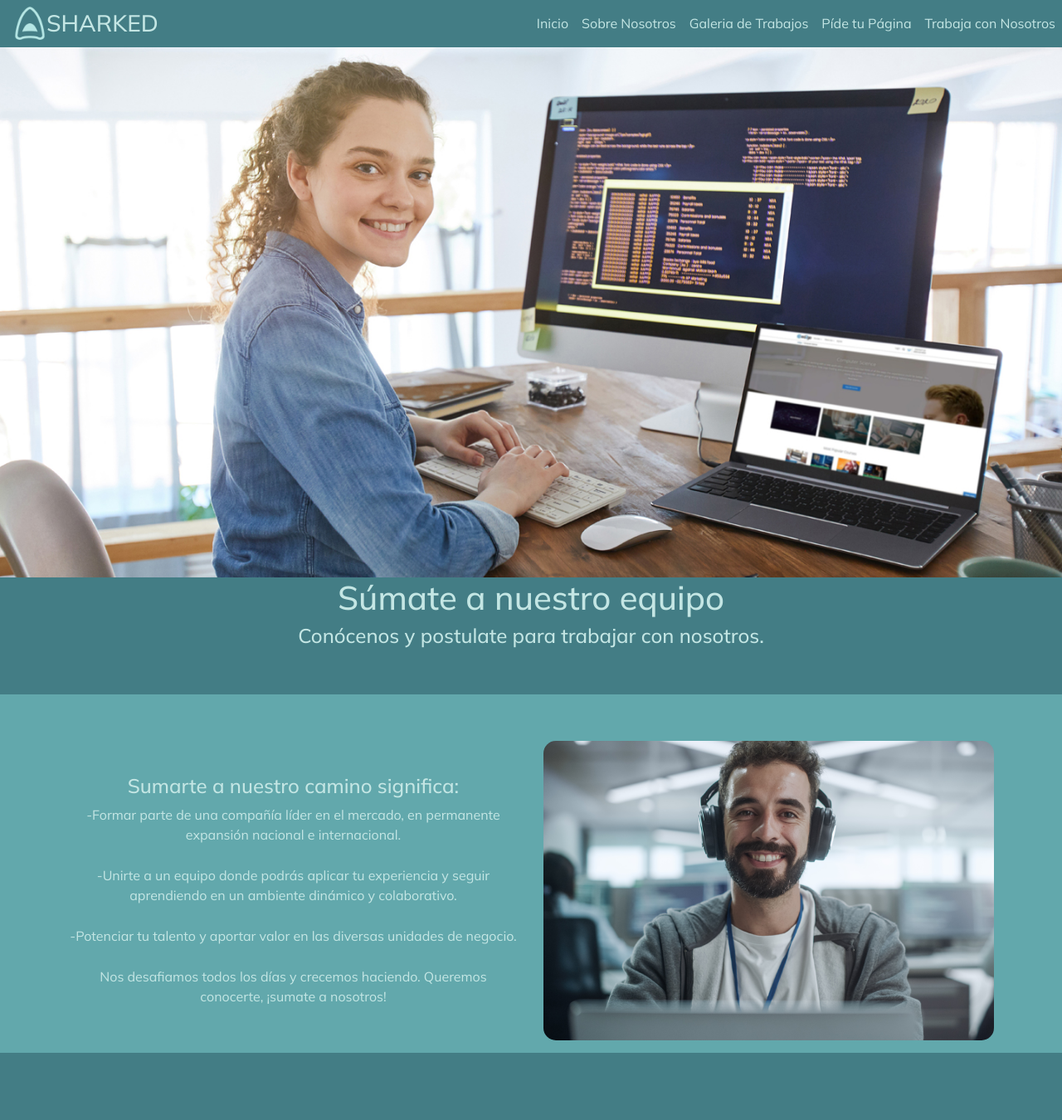
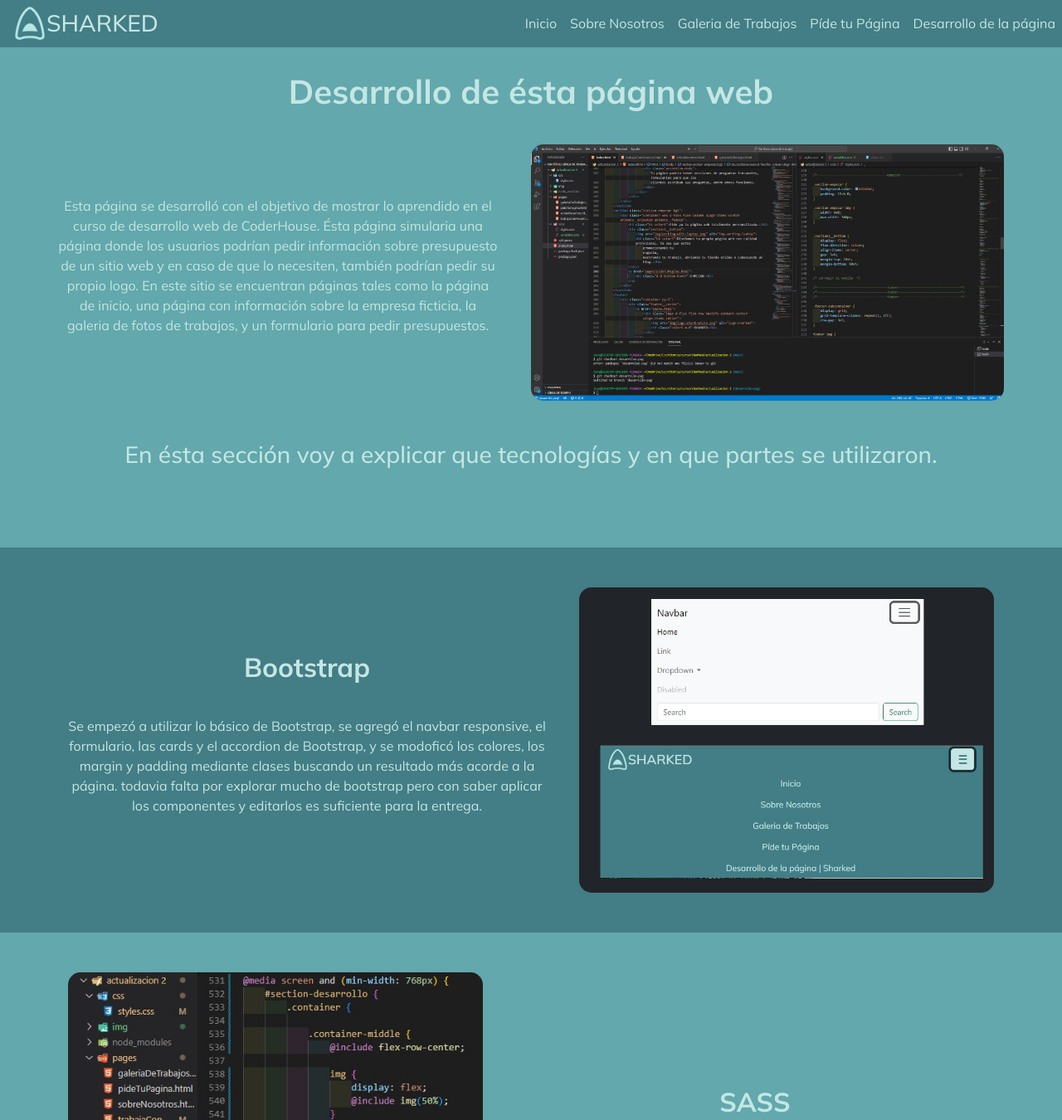
Before and after one commit to josecoronel20/Proyecto-final-CoderHouse, a website: page pages/trabajaConNosotros.html in a window 1280 px wide. Shown: the part 2-1352 px from the top of the page at 83% size. Drawn offline with nearby package versions, Linux system fonts and the light colour scheme.

Commit message:
actualizacion de la pagina de desarrollo

```diff
--- a/pages/trabajaConNosotros.html
+++ b/pages/trabajaConNosotros.html
@@ -5,7 +5,8 @@
     <meta charset="UTF-8">
     <meta http-equiv="X-UA-Compatible" content="IE=edge">
     <meta name="viewport" content="width=device-width, initial-scale=1.0">
-    <title>Trabaja Con Nosotros</title>
+    <title>Desarrollo de la página |
+        Sharked</title>
     <link href="https://cdn.jsdelivr.net/npm/bootstrap@5.3.0-alpha1/dist/css/bootstrap.min.css" rel="stylesheet"
         integrity="sha384-GLhlTQ8iRABdZLl6O3oVMWSktQOp6b7In1Zl3/Jr59b6EGGoI1aFkw7cmDA6j6gD" crossorigin="anonymous">
     <link rel="stylesheet" href="../css/styles.css">
@@ -47,56 +48,84 @@
                             <a class="nav-link text-hover" href="pideTuPagina.html">Píde tu Página</a>
                         </li>
                         <li class="nav-item ">
-                            <a class="nav-link text-hover" href="trabajaConNosotros.html">Trabaja con Nosotros</a>
+                            <a class="nav-link text-hover" href="trabajaConNosotros.html">Desarrollo de la página</a>
                         </li>
                 </div>
             </div>
         </nav>
     </header>
-    <section id="trabajaConNos">
-        <div class="banner__trabajaConNos d-flex flex-column align-items-center">
-            <img src="../img/developer.jpg" alt="">
-            <h1 class="h1 colorS">Súmate a nuestro equipo</h1>
-            <h4 class="h4 colorS">Conócenos y postulate para trabajar con nosotros.</h4>
+    <section id="section-desarrollo" class="py-5">
+        <div class="container">
+            <h1><strong>Desarrollo de ésta página web</strong></h1>
+                <div class="container-middle mb-5">
+                    <p>Esta página se desarrolló con el objetivo de mostrar lo aprendido en el curso de desarrollo web
+                        de
+                        CoderHouse.
+                        Ésta página simularia una página donde los usuarios podrían pedir información sobre presupuesto
+                        de
+                        un sitio web y en caso de que lo necesiten, también podrían pedir su propio logo.
+                        En este sitio se encuentran páginas tales como la página de inicio, una página con información
+                        sobre
+                        la empresa ficticia, la galeria de fotos de trabajos, y un formulario para pedir presupuestos.
+                    </p>
+                    <img src="../img/screenshot.jpg" alt="">
+                </div>
+            <h3>En ésta sección voy a explicar que tecnologías y en que partes se utilizaron.</h3>
         </div>
     </section>
-    <section class="postulate">
-        <div class="section-postulate bgS">
+    <main>
+        <div class="bootstrap py-5">
             <div class="container">
-                <div class="section-img img-2 my-5">
                 <div>
-                        <h4 class="h4 colorS">Sumarte a nuestro camino significa:</h4>
-                        <ul class="colorS">
-                            <li>-Formar parte de una compañía líder en el mercado, en permanente expansión nacional e
-                                internacional.</li>
-                            <li>-Unirte a un equipo donde podrás aplicar tu experiencia y seguir aprendiendo en un
-                                ambiente
-                                dinámico y colaborativo.</li>
-                            <li>-Potenciar tu talento y aportar valor en las diversas unidades de negocio.</li>
-                            <p>Nos desafiamos todos los días y crecemos haciendo.
-                                Queremos conocerte, ¡sumate a nosotros!</p>
-                        </ul>
+                    <h2>Bootstrap</h2>
+                    <p>Se empezó a utilizar lo básico de Bootstrap, se agregó el navbar responsive, el
+                        formulario, las cards y el accordion de Bootstrap, y se modoficó los colores, los margin y padding mediante clases buscando un
+                        resultado más acorde a la página.
+                        todavia falta por explorar mucho de bootstrap pero con saber aplicar los componentes y editarlos es suficiente para la entrega.
+                    </p>
                 </div>
-                    <img src="../img/imagen_desarrollo-profesional.jpg" alt="">
+                <img src="../img/navbar.jpg" alt="">
             </div>
         </div>
-    </section>
-    <div class="container d-flex flex-column align-items-center">
-        <div class="section-img img-1  my-5">
-            <img src="../img/postulate.jpg" alt="">
+        <div class="Sass py-5">
+            <div class="container">
                 <div>
-                <h3 class="h3 colorS">Querémos conocerte</h3>
-                <p class="colorS">Si querés sumarte a nuestro equipo y tenés experiencia, Haz click aquí para
-                    postularte.</p>
+                    <h2>SASS</h2>
+                    <p>Se empezó a utilizar lo básico de Sass, variables, mixins, y extends, tambíen se comenzó a probar
+                        las clasicas anidaciones de Sass. Obviamente para la utilización de Sass se necesito hacer la
+                        instalación de el mismo.
+                        se utilizó la forma de instalación más larga con instrucciones del profesor, se editó el archivo package.json y se ignoró la carpeta node_modules para ser subido a GitHub.
+                    </p>
+                </div>
+                <img src="../img/sass.jpg" alt="">
             </div>
         </div>
-        <a href="pages/pideTuPagina.html" class="mb-5">
-            <h5 class="m-0 button-hover">POSTÚLATE</h5>
-        </a>
+        <div class="git-github py-5">
+            <div class="container">
+                <div>
+                    <h2>GIT y GitHub</h2>
+                    <p>También fue necesaria la instalaion y posterior utilizaciónde GIT, se comenzó a utiizar los
+                        clasicos comandos de branchs y commits.
+                    </p>
+                    <p> Después de aprender a usar lo básico de GIT se subieron todos los archivos a GitHub para también
+                        aprender a utilizarlo y además utilizarlo como sitio de correcciones para los tutores.</p>
+                </div>
+                <img src="../img/git-github.jpg" alt="">
             </div>
         </div>
-    <footer>
-        <div class="container py-5">
+        <div class="logo-illustrator py-5">
+            <div class="container">
+                <div>
+                    <h2>Logo</h2>
+                    <p>por último se utilizó Illustrator para crear el logo desde 0, ésto lo agrego por mi cuenta ya que
+                        poseía conocimientos básicos de Illustrator y Photoshop.</p>
+                </div>
+                <img src="../img/git-github.jpg" alt="">
+            </div>
+        </div>
+    </main>
+    <footer class="my-5">
+        <div class="container">
             <div class="footer__center">
                 <a href="../index.html">
                     <div class="logo d-flex flex-row justify-content-center align-items-center">
--- /dev/null
+++ b/scss/_variables.scss
@@ -0,0 +1,25 @@
+$colorS: #C4E6E4;
+
+@mixin paddingY{
+    padding: 5vh 0;
+}
+
+@mixin flex-row-center{
+    display: flex;
+    flex-direction: row;
+    justify-content: center;
+    align-items: center;
+    gap:5vh;
+}
+
+@mixin flex-column-center{
+    display: flex;
+    flex-direction: column;
+    align-items: center;
+}
+
+@mixin img($width){
+    width: $width;
+    height: auto;
+    border-radius: 15px;
+}
--- a/scss/styles.scss
+++ b/scss/styles.scss
@@ -3,6 +3,8 @@
     padding: 0;
     margin: 0;
 }
+
+@import 'variables';
 
 .colorP {
     color: #437D85;
@@ -483,61 +485,79 @@ li::marker {
 
 
 
-/*trabaja con nosotros----------------------------------------------------*/
-/*trabaja con nosotros----------------------------------------------------*/
-/*trabaja con nosotros----------------------------------------------------*/
+/*desarrollo de la página----------------------------------------------------*/
+/*desarrollo de la página----------------------------------------------------*/
+/*desarrollo de la página----------------------------------------------------*/
 
-#trabajaConNos {
-    padding-top: 7vh;
+#section-desarrollo {
+    padding: 14vh 0 7vh 0;
+    background-color: #62A8AC;
+    color: $colorS;
 
-    .banner__trabajaConNos img {
-        width: 100%;
+    h1 {
+        margin-bottom: 5vh;
     }
 
-}
+    .container {
+        @include flex-column-center;
+        @include paddingY;
 
-
-
-.section-img {
-    display: flex;
-    justify-content: center;
-    align-items: center;
-    padding-top: 7vh;
-
-    ul{
-        margin: 0;
-        padding: 0;
-    }
-
-    li {
-        list-style: none;
-        margin-bottom: 25px;
-    }
-
-    img {
-        width: 60%;
-        border-radius: 15px;
-        margin-bottom: 15px;
+        img {
+            @include img(100%);
+            display: none;
+        }
     }
 }
 
-.img-1 {
-    flex-direction: column;
-}
+main {
 
-.img-2 {
-    flex-direction: column-reverse;
+        .container {
+            @include flex-column-center;
+            color: $colorS;
+
+            h2 {
+                font-weight: bold;
+                margin-bottom: 5vh;
+            }
+
+            img {
+                @include img(100%)
+            }
+        }
+    }
+
+main div:nth-child(even) {
+    background-color: #62A8AC;
 }
 
 @media screen and (min-width: 768px) {
-    .section-img{
-        display: grid;
-        grid-template-columns: repeat(2, 1fr);
-        column-gap: 30px;
+    #section-desarrollo {
+        .container {
+            .container-middle {
+                @include flex-row-center;
 
-        img{
-            width: 100%;
+                img {
+                    display: flex;
+                    @include img(50%);
+                }
+            }
         }
     }
 
+    main {
+        .container {
+            @include flex-row-center;
+
+            img {
+                @include img(50%);
+                max-width: 500px;
+            }
+        }
+    }
+
+    main div:nth-child(even) {
+        .container {
+            flex-direction: row-reverse;
+        }
+    }
 }
```
Also changed, not shown: css/styles.css, img/git-github.jpg (added), img/navbar.jpg (added), img/sass.jpg (added), img/screenshot.jpg (added). Lines whose indentation alone changed are shown as unchanged.
